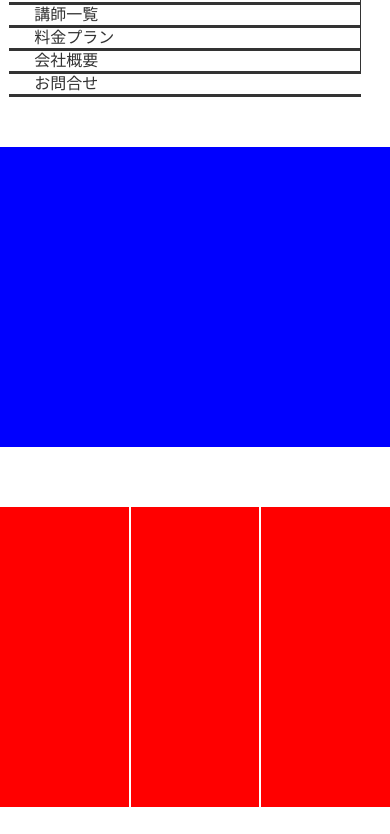
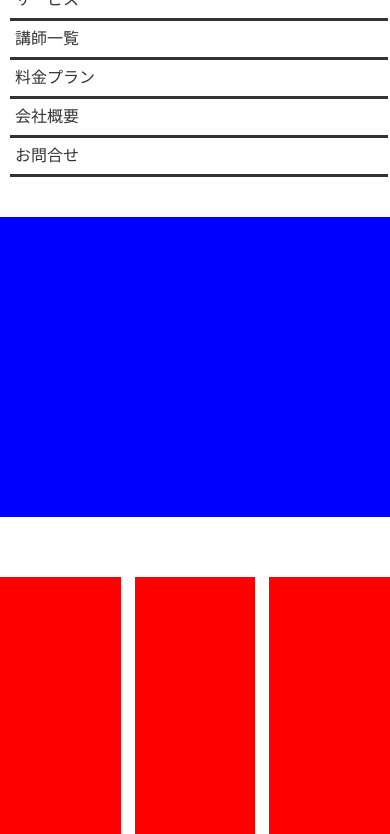
Before and after one commit to miyakonbu/dezasta, a plain HTML site: page kadai02_seino/index.html in a window 390 px wide. Shown: the part 70-904 px from the top of the page. Drawn offline with Linux system fonts and the light colour scheme.

Commit message:
Update style.css
第2回課題修正

```diff
--- a/kadai02_seino/css/style.css
+++ b/kadai02_seino/css/style.css
@@ -25,9 +25,9 @@ h1 {
 }
 
 .menu li {
-  padding: 2px 25px;
   background: #fff;
   color: #333333;
+  padding: 10px 15px;
 }
 
 .container {
@@ -56,7 +56,7 @@ h1 {
 }
 
 .box2 {
-  width: 33%;
+  width: 31%;
   height: 300px;
   background: red;
   display: flex;
@@ -67,24 +67,23 @@ h1 {
 
 @media screen and (max-width: 767px) {
   .header {
-    width: 95%;
-    display: flex;
+    width: 97%;
     flex-direction: column;
-    justify-content: flex-start;
+    align-items: flex-start;
+    padding: 10px 0;
+    margin: 10px 10px;
   }
 
   .menu {
-    width: 95%;
-    display: flex;
-    padding: 10px;
-    margin: 10px 20px;
+    width: 100%;
     flex-direction: column;
   }
 
-  .menu li {
+  .header .menu li {
     background: #fff;
     color: #333333;
     border: none;
     border-bottom: 3px solid #333333;
+    padding: 10px 5px;
   }
 }
```
